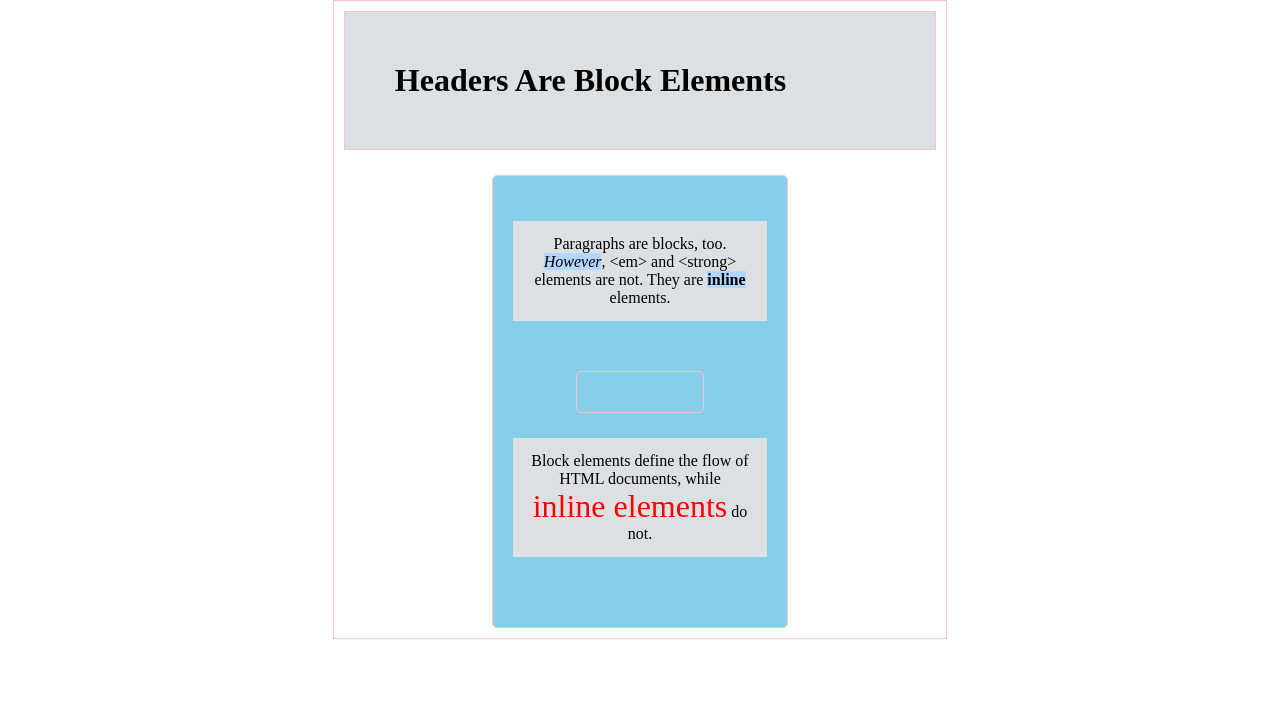
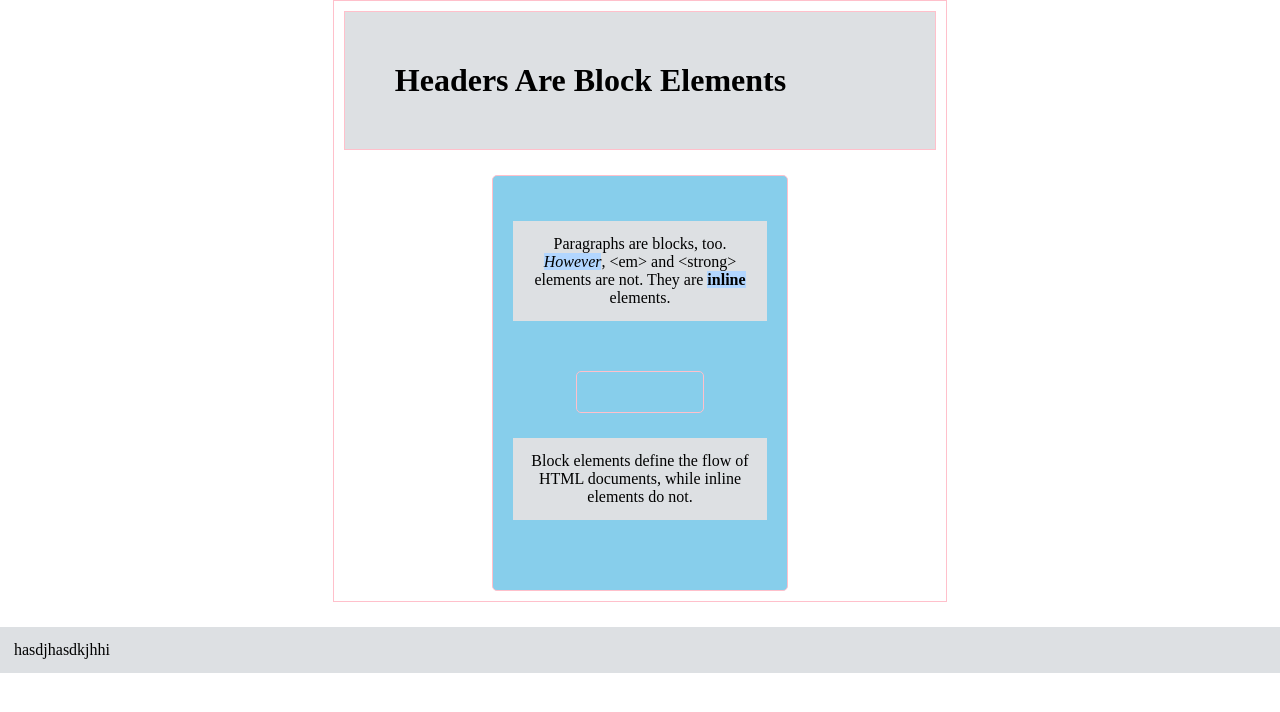
Before and after one commit to ninakimf/b3nc-fernandez-ninakim, a PHP site: page / in a window 1280 px wide. Shown: the top 712 px of the page. Run offline with PHP 8.4, Linux system fonts and the light colour scheme.

Commit message:
CSS box model activity (mod02-07)

```diff
--- a/mod02-01/index.html
+++ b/mod02-01/index.html
@@ -397,5 +397,8 @@
 
 
 </fieldset>
+
 </body>
+
+
 </html>
--- a/mod02-06/css/syle.css
+++ b/mod02-06/css/syle.css
@@ -54,7 +54,3 @@ p {
 	margin-bottom: 50px;
 	margin-top: 25px;
 }
-span {
-	font-size: 2em;
-	color: red;
-}
--- a/mod02-06/index.html
+++ b/mod02-06/index.html
@@ -28,5 +28,9 @@
 
 	</div>
 
+	<p>hasdjhasdkjh<span style="width:100px">hi</span>
+	</p>
+
+
 </body>
 </html>
```
Also changed, not shown: 2 other files.
